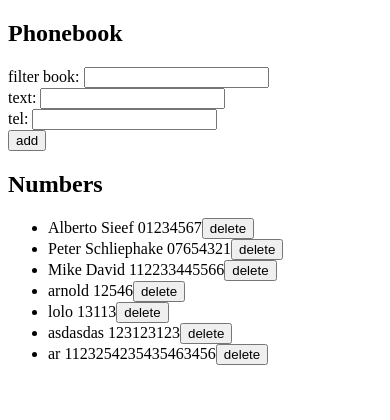
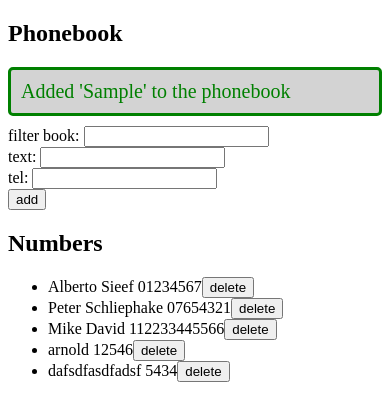
Before and after one commit to drzo1dberg/full-stack-open-submissions, a React (Vite) app in the folder part2 thephonebook/: page / in a window 390 px wide. Both pictures are taken after typing "Sample", "5551234" into the empty fields and a click on the button "add". Shown: the top 420 px of the page. Built offline with nearby package versions, Linux system fonts and the light colour scheme; no server answers; data requests are answered from the project's data file.

Commit message:
solved 2.16 phonebook step 11

```diff
--- a/part2 thephonebook/db.json
+++ b/part2 thephonebook/db.json
@@ -21,19 +21,9 @@
       "number": "12546"
     },
     {
-      "id": "2e43",
-      "name": "lolo",
-      "number": "13113"
-    },
-    {
-      "id": "7872",
-      "name": "asdasdas",
-      "number": "123123123"
-    },
-    {
-      "id": "94fd",
-      "name": "ar",
-      "number": "1123254235435463456"
+      "id": "6283",
+      "name": "dafsdfasdfadsf",
+      "number": "5434"
     }
   ]
 }
--- a/part2 thephonebook/src/App.jsx
+++ b/part2 thephonebook/src/App.jsx
@@ -3,26 +3,29 @@ import CheckForDuplicate from "./components/CheckForDuplicate";
 import Phonebook from "./components/Phonebook";
 import Search from "./components/Search";
 import Input from "./components/Input";
+import Notification from "./components/Notification";
 import phonebookService from "./services/phonebook";
+
 const App = () => {
-  const [persons, setPersons] = useState([]);
+  const [persons, setPersons] = useState(null);
   const [newName, setNewName] = useState("");
   const [newNumber, setNewNumber] = useState("");
   const [query, setQuery] = useState([]);
+  const [infoMsg, setInfomsg] = useState(null);
   useEffect(() => {
     phonebookService
       .getAll()
       .then((initialPhonebook) => setPersons(initialPhonebook))
       .catch((e) => console.error("intialGet crashed", e));
   }, [persons]);
-  const handleDelete = (props) =>{
+  const handleDelete = (props) => {
     window.confirm("do you want to delete this entry?") &&
-    phonebookService
-      .removeEntry(props)
-      .catch((e) =>
-        console.error("the phonebook entry is already deleted ", e)
-      );
-  }
+      phonebookService
+        .removeEntry(props)
+        .catch((e) =>
+          console.error("the phonebook entry is already deleted ", e)
+        );
+  };
   const handleForm = (e) => {
     e.preventDefault();
     const newPerson = {
@@ -35,6 +38,10 @@ const App = () => {
           .create(newPerson)
           .then((resp) => setPersons(persons.concat(resp.data)))
           .catch((e) => console.error("addition of a new entry crashed", e));
+        setInfomsg(`Added '${newPerson.name}' to the phonebook`);
+        setTimeout(() => {
+          setInfomsg(null);
+        }, 5000);
         setNewName("");
         setNewNumber("");
         break;
@@ -81,6 +88,7 @@ const App = () => {
   return (
     <div>
       <h2>Phonebook</h2>
+      <Notification message={infoMsg} />
       <div>
         <Input
           text={"filter book: "}
@@ -110,7 +118,10 @@ const App = () => {
       <div>
         <h2>Numbers</h2>
         <ul>
-          <Phonebook onClick={handleDelete} entries={query.length <= 0 ? persons : query} />
+          <Phonebook
+            onClick={handleDelete}
+            entries={query.length <= 0 ? persons : query}
+          />
         </ul>
       </div>
     </div>
--- /dev/null
+++ b/part2 thephonebook/src/components/Notification.jsx
@@ -0,0 +1,14 @@
+const Notification = ({ message }) => {
+  const notificationStyle = {
+    color: "green",
+    background: "lightgrey",
+    fontSize: 20,
+    borderStyle: "solid",
+    borderRadius: 5,
+    padding: 10,
+    marginBottom: 10,
+  };
+  if (message === null) return null;
+  return <div style={notificationStyle}>{message}</div>;
+};
+export default Notification;
```
